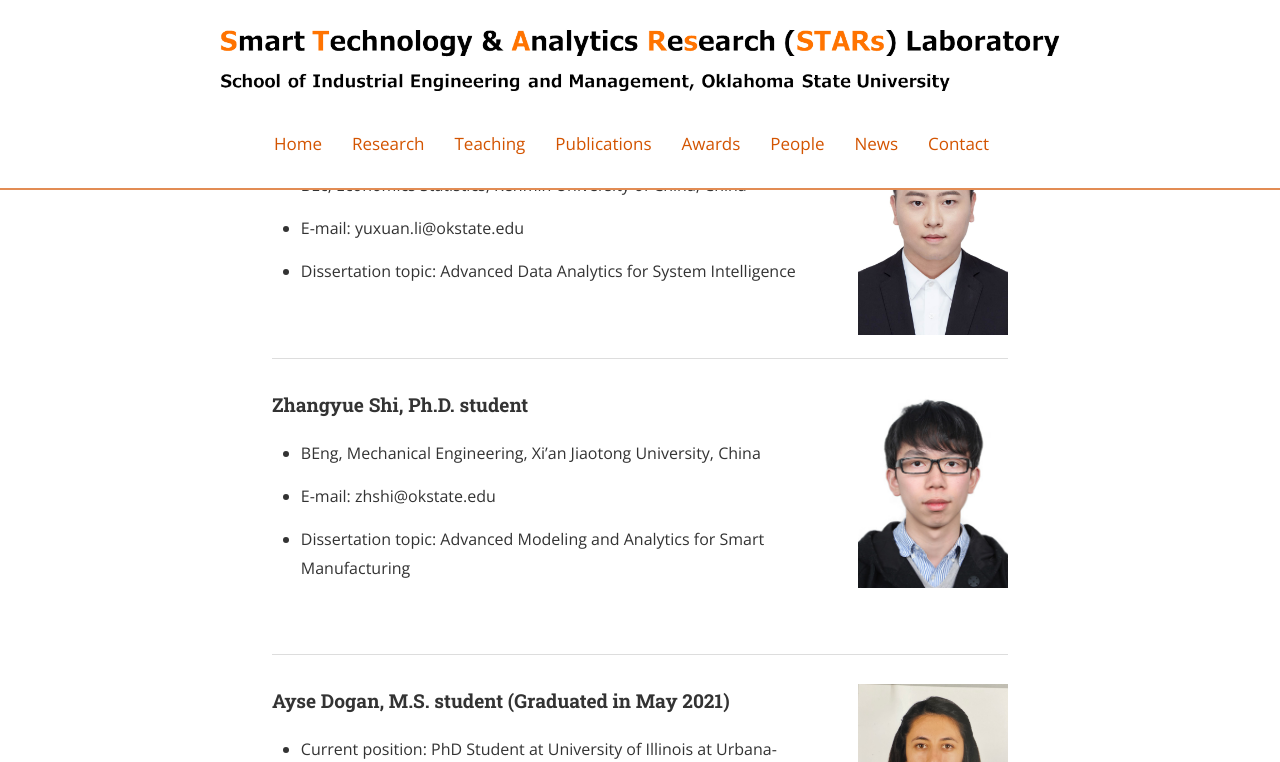
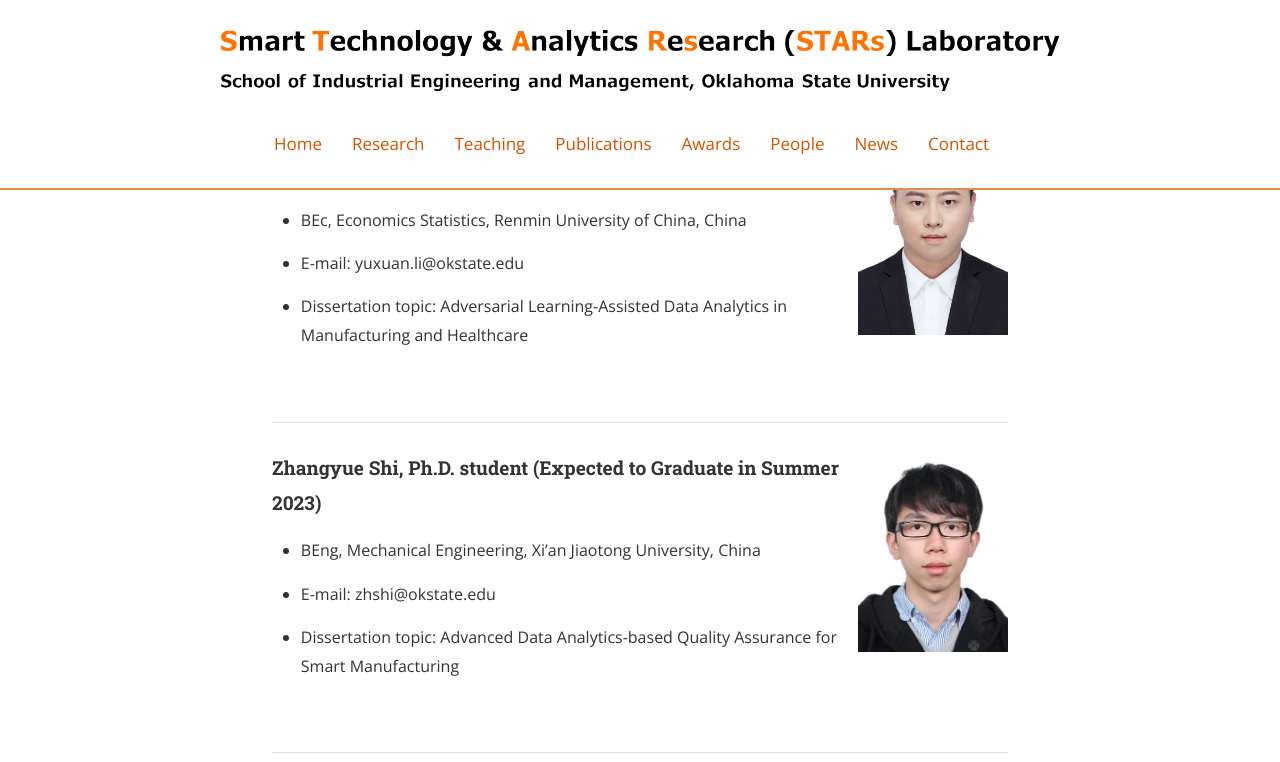
Before and after one commit to stars-laboratory/stars-laboratory.github.io, a Jekyll site: the page built from Fpeople.md, in a window 1280 px wide and 1400 px high, scrolled down 544 px. Shown: the top 762 px of the window. Built offline with Jekyll 4.4.1, drawn with Linux system fonts in a browser that asks for light colours; nearby versions of some CDN libraries; some of the changed text lies outside the part shown; grey boxes are pictures that could not be loaded.

Commit message:
Update Fpeople.md

```diff
--- a/Fpeople.md
+++ b/Fpeople.md
@@ -24,30 +24,55 @@
 # Graduate Students
 
 ![Yuxuan]({{ site.baseurl }}/assets/yuxuan.jpg){:.profile}
-#### **Yuxuan Li, Ph.D. student**
+#### **Yuxuan Li, Ph.D. student (Expected to Graduate in Summer 2023)**
 
 * BEc, Economics Statistics, Renmin University of China, China
 
 * E-mail: yuxuan.li@okstate.edu
 
-* Dissertation topic: Advanced Data Analytics for System Intelligence
+* Dissertation topic: Adversarial Learning-Assisted Data Analytics in Manufacturing and Healthcare
 
 &nbsp;
 
 ***
 
 ![Zhangyue]({{ site.baseurl }}/assets/zhangyue.jpeg){:.profile}
-#### **Zhangyue Shi, Ph.D. student**
+#### **Zhangyue Shi, Ph.D. student (Expected to Graduate in Summer 2023)**
 
 * BEng, Mechanical Engineering, Xi'an Jiaotong University, China
 
 * E-mail: zhshi@okstate.edu
 
-* Dissertation topic: Advanced Modeling and Analytics for Smart Manufacturing
+* Dissertation topic: Advanced Data Analytics-based Quality Assurance for Smart Manufacturing
 
 &nbsp;
 
 ***
+
+![Emmanuel Yangue]({{ site.baseurl }}/assets/Yangue Emmanuel.jpeg){:.profile}
+#### **Emmanuel Yangue, M.S. student (Expected to Graduate in Fall 2023)**
+
+* B.S., Petroleum Engineering (double Major in Economics), University of Louisiana at Lafayette, Lafayette, Louisiana
+
+* M.A., Applied Economics, University of Houston, Houston, TX
+
+* E-mail: eyangue@okstate.edu
+
+&nbsp;
+
+***
+
+![Ziyang Zhang]({{ site.baseurl }}/assets/Ziyang's Photo.jpeg){:.profile}
+#### **Ziyang Zhang, Ph.D. student (Expected to Graduate in Summer 2025)**
+
+* BEng, Mechanical Engineering, Xi'an Jiaotong University, China
+
+* E-mail: jan.zhang@okstate.edu
+
+&nbsp;
+
+***
+
 ![Ayse]({{ site.baseurl }}/assets/Ayse.jpeg){:.profile}
 #### **Ayse Dogan, M.S. student**  (Graduated in May 2021)
 
```
